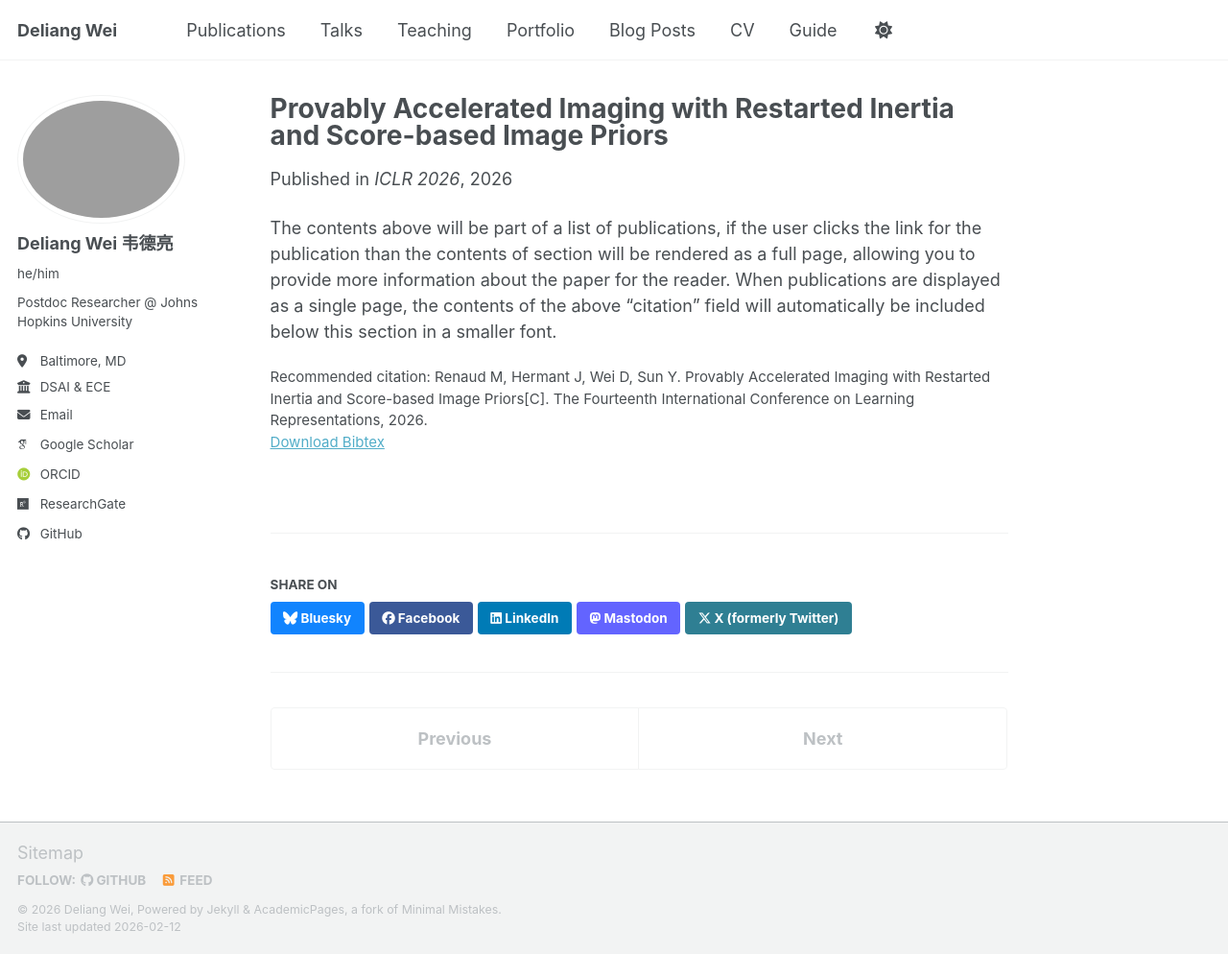
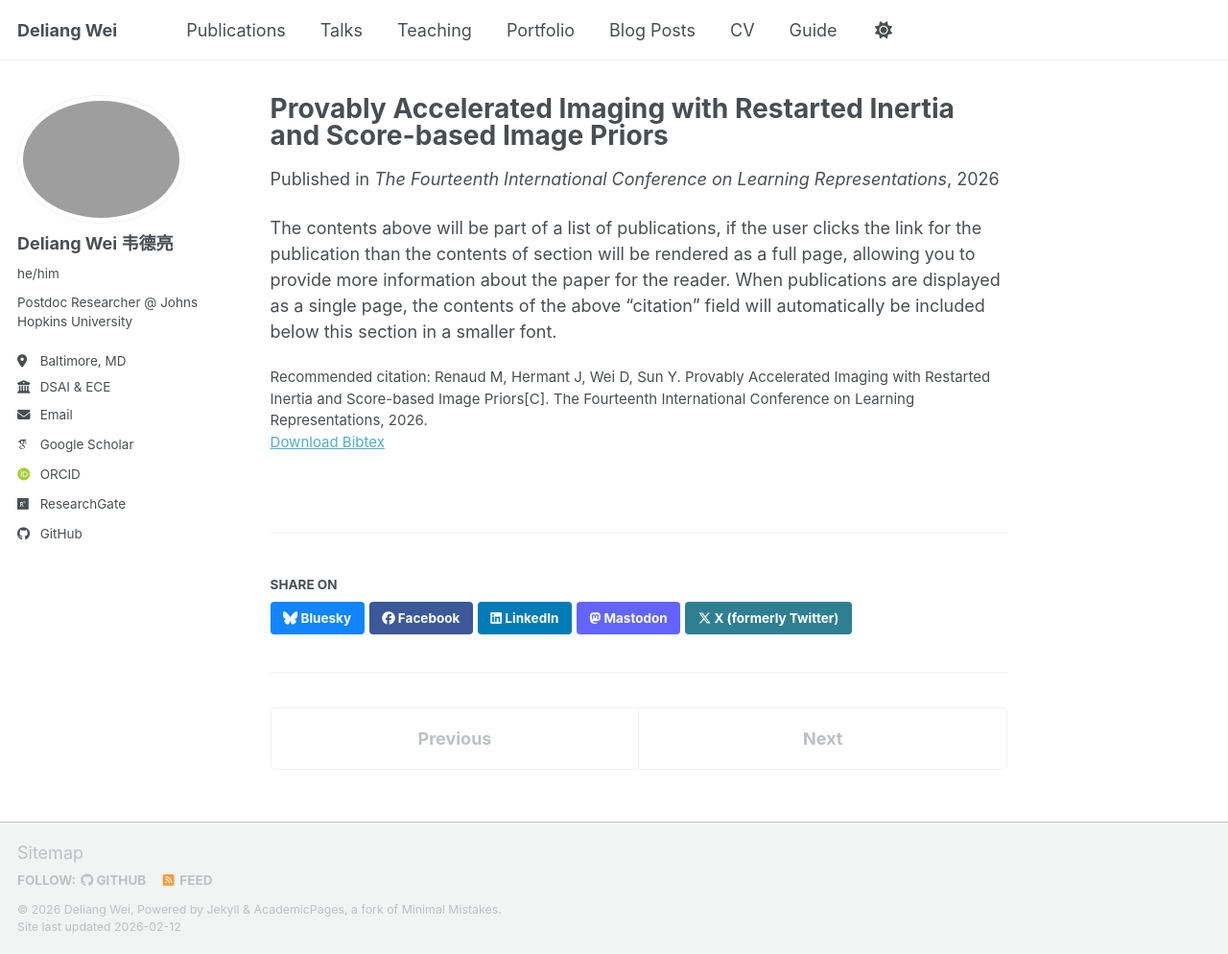
Before and after one commit to FizzzFizzz/FizzzFizzz.github.io, a Jekyll site: the page built from _publications/RISP.md, in a window 1280 px wide and 994 px high. Shown: the whole window at 96% size. Built offline with Jekyll 4.4.1, drawn with Linux system fonts in a browser that asks for light colours; some web fonts are replaced; a script bundle is joined from its source files by our own code; library files that are not in the unit come from our copies.

Commit message:
Update pub list

```diff
--- a/_publications/RISP.md
+++ b/_publications/RISP.md
@@ -5,7 +5,7 @@ category: conferences
 permalink: /publication/RISP
 excerpt: 'We propose RISP, a method that combines restarting inertia with score-based priors for faster convergence and high-quality image reconstruction in inverse problems.'
 date: 2026-02-28
-venue: 'ICLR 2026'
+venue: 'The Fourteenth International Conference on Learning Representations'
 # slidesurl: 'https://fizzzfizzz.github.io/files/slides1.pdf'
 # paperurl: 'https://fizzzfizzz.github.io/files/RISP.pdf'
 bibtexurl: 'https://academicpages.github.io/files/bibtexRISP.bib'
```
